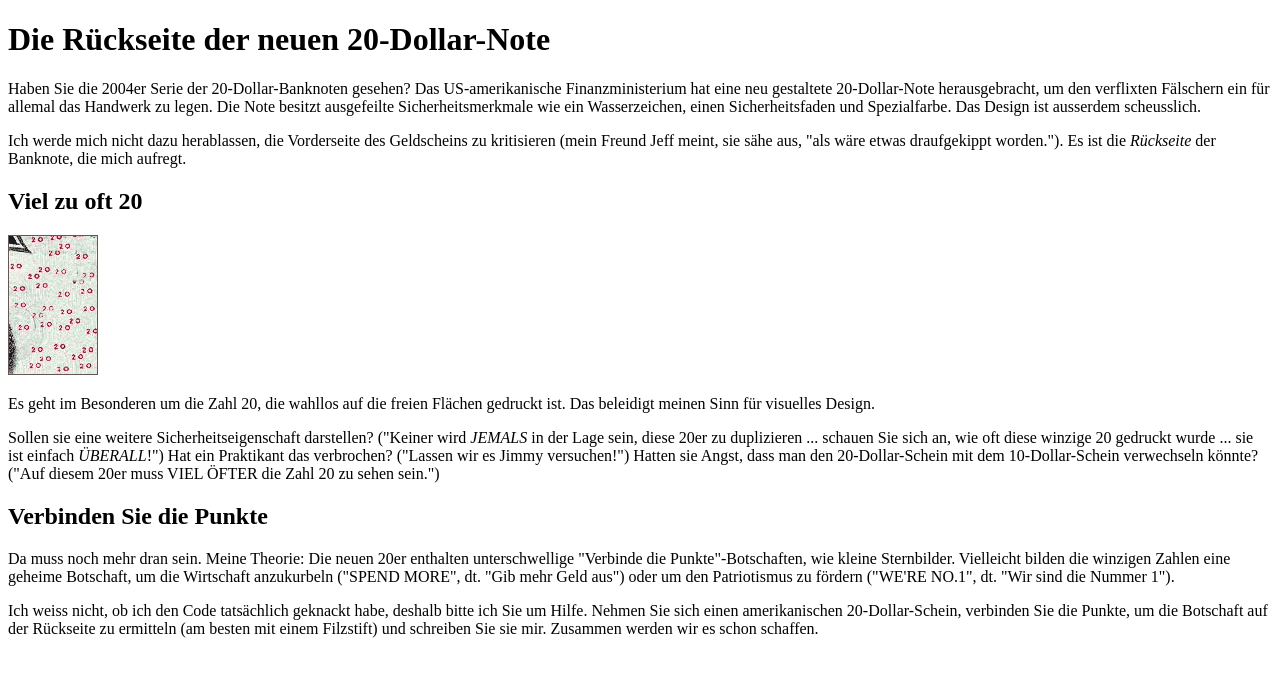
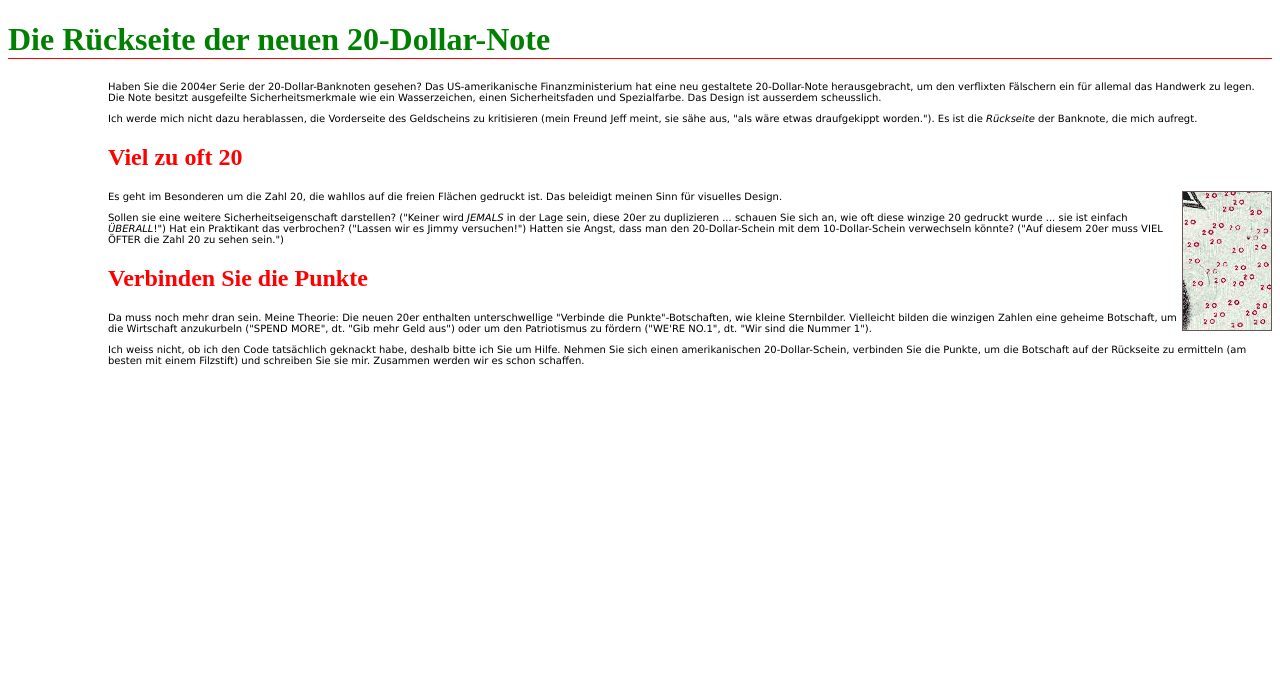
Before and after one commit to Z8o49/Modul101, a plain HTML site: page 5_U╠êbungen/uebung-1.4/zwanziger.html in a window 1280 px wide. Drawn offline with Linux system fonts and the light colour scheme.

Commit message:
finished exercise 1.4

```diff
--- a/5_U╠êbungen/uebung-1.4/zwanziger.html
+++ b/5_U╠êbungen/uebung-1.4/zwanziger.html
@@ -6,7 +6,25 @@
     <meta charset="utf-8">
 
     <style type="text/css">
-            /* schreiben Sie die Stile unter diese Zeile */
+        h1 {
+            color: green;
+            border-bottom: 1px solid red;
+        }
+
+        h2 {
+            color: red;
+            margin-left: 100px;
+        }
+
+        p {
+            margin-left: 100px;
+            font-size: 10px;
+            font-family: Verdana;
+        }
+
+        img {
+            float: right;
+        }
     </style>
 
 </head>
```
Lines whose indentation alone changed are shown as unchanged.
